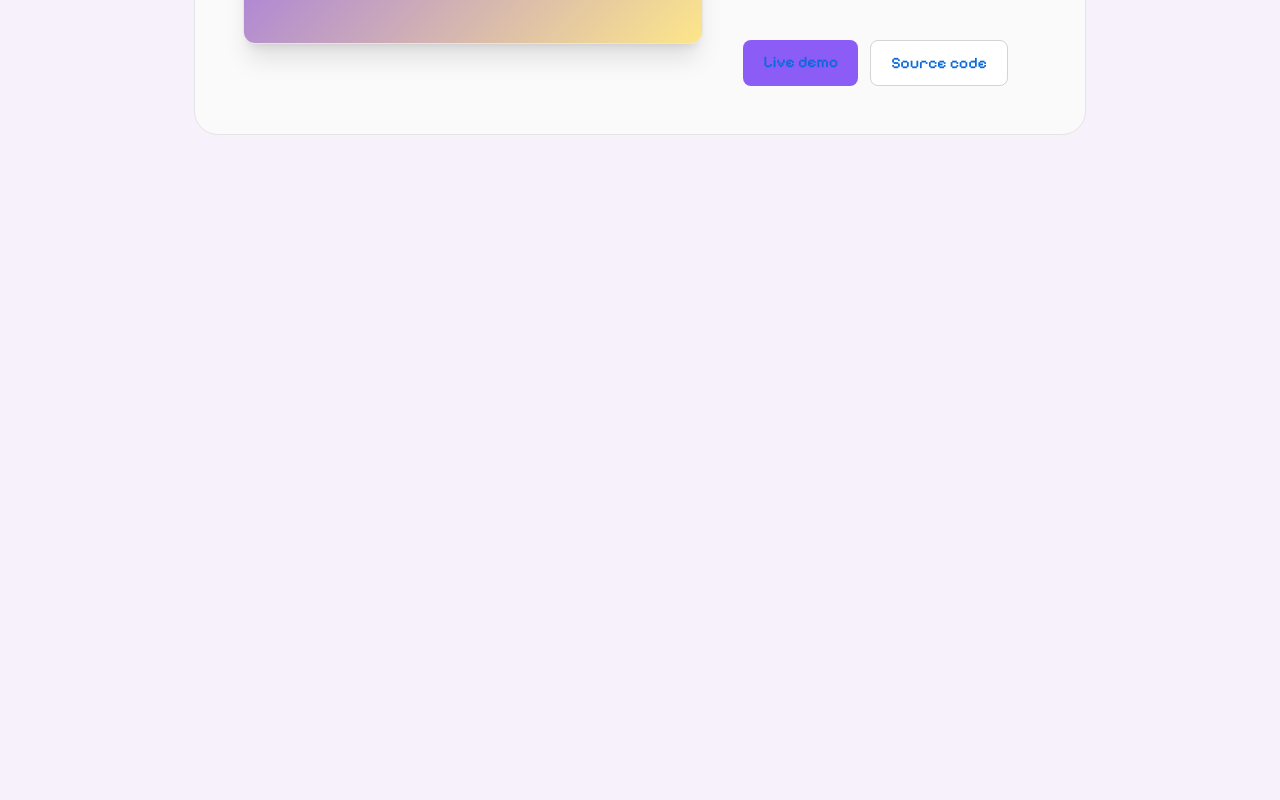
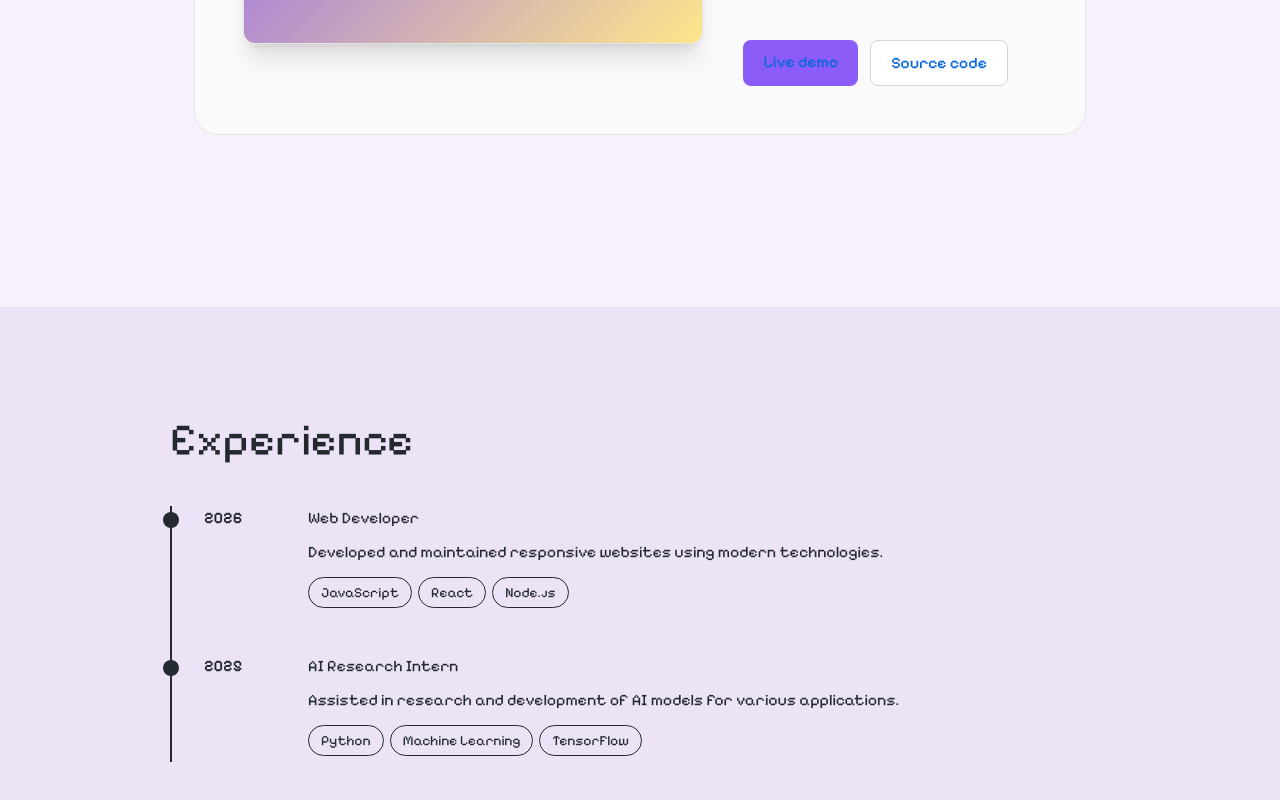
Before and after one commit to zenoframeria/zenoframeria_portfolio, a Next.js app: page / in a window 1280 px wide. Shown: the part 2727-3527 px from the top of the page. Before the commit the page ends 3034 px from the top, so only its background shows below. Built offline with nearby package versions, Linux system fonts and the light colour scheme.

Commit message:
Add: Experience section  + component with timeline layout

```diff
--- a/app/globals.css
+++ b/app/globals.css
@@ -238,12 +238,34 @@ body {
   font-size: 14px;
 }
 
-/*ICONS ชั่วคราวฮะที่template*/
-.details i {
-  width: 20px;
-  text-align: center;
-  margin-right: 8px;
+.timeline {
+  position: relative;
+  max-width: 800px;
+  padding-left: 32px;
+  border-left: 2px solid var(--text-color);
 }
+.timeline-item {
+  position: relative;
+  display: flex;
+  gap: 24px;
+  margin-bottom: 40px;
+}
+.timeline-item::before {
+  content: "";
+  position: absolute;
+  left: -41px;
+  top: 6px;
+  width: 16px;
+  height: 16px;
+  border-radius: 50%;
+  background: var(--text-color);
+}
+.timeline-period {
+  min-width: 80px;
+  font-weight: 600;
+}
+.timeline-body h3 { margin: 0 0 8px; }
+.timeline-body p { line-height: 1.7; margin-bottom: 12px; }
 
 /* PAGE LAYOUT */
 .container { display: flex; gap: 40px; max-width: 1200px; margin: 40px auto; padding: 20px; }
--- a/app/page.tsx
+++ b/app/page.tsx
@@ -1,5 +1,6 @@
 import Navbar from "@/components/Navbar";
 import FeaturedProject from "@/components/FeaturedProject";
+import Experience from "@/components/Experience";
 
 export default function Home() {
   return (
@@ -34,7 +35,7 @@ export default function Home() {
 
         <section className="about" id="about">
           <div className="about-photo">
-            <img src="https://media.discordapp.net/attachments/1426420966111707188/1562800598225518622/RUN_1935.jpg?ex=6adb4efa&is=6ad9fd7a&hm=3791f6e71f31108f80f5515b951b9b91b6cf7768dd32189c7f6c7117660fa3b8&=&format=webp" alt="Frame"/>
+            <img src="/frame-img-1.jpg" alt="Frame"/>
           </div>
           <div className="about-text">
             <h2>About Me</h2>
@@ -66,6 +67,24 @@ export default function Home() {
             />
           </div>
         </section>
+
+        <section className="section section-alt" id="experience">
+          <h2>Experience</h2>
+          <div className="timeline">
+            <Experience
+              period="2026"
+              title="Web Developer"
+              description="Developed and maintained responsive websites using modern technologies."
+              tags={["JavaScript", "React", "Node.js"]}
+            />
+            <Experience
+              period="2025"
+              title="AI Research Intern"
+              description="Assisted in research and development of AI models for various applications."
+              tags={["Python", "Machine Learning", "TensorFlow"]}
+            />
+          </div>
+        </section>
       </main>
     </>
   );
--- /dev/null
+++ b/components/Experience.tsx
@@ -0,0 +1,23 @@
+type Props = {
+  period: string;
+  title: string;
+  description?: string;
+  tags?: string[];
+};
+
+export default function ExperienceItem({ period, title, description, tags = [] }: Props) {
+  return (
+    <div className="timeline-item">
+      <span className="timeline-period">{period}</span>
+      <div className="timeline-body">
+        <h3>{title}</h3>
+        {description && <p>{description}</p>}
+        <div className="project-tags">
+          {tags.map((t) => (
+            <span key={t}>{t}</span>
+          ))}
+        </div>
+      </div>
+    </div>
+  );
+}
```
Also changed, not shown: public/frame-img-1.jpg (added).
